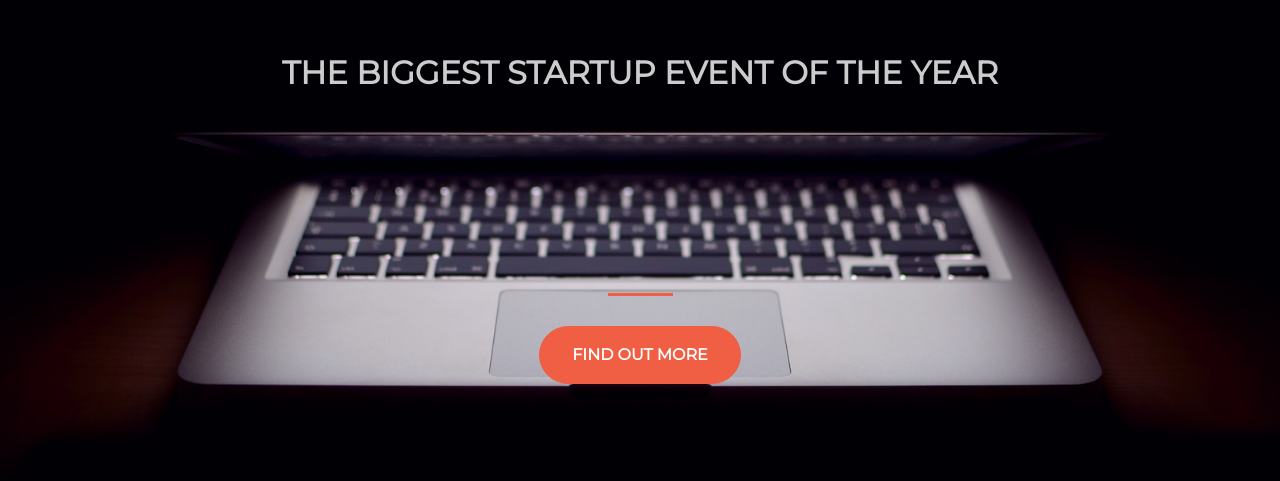
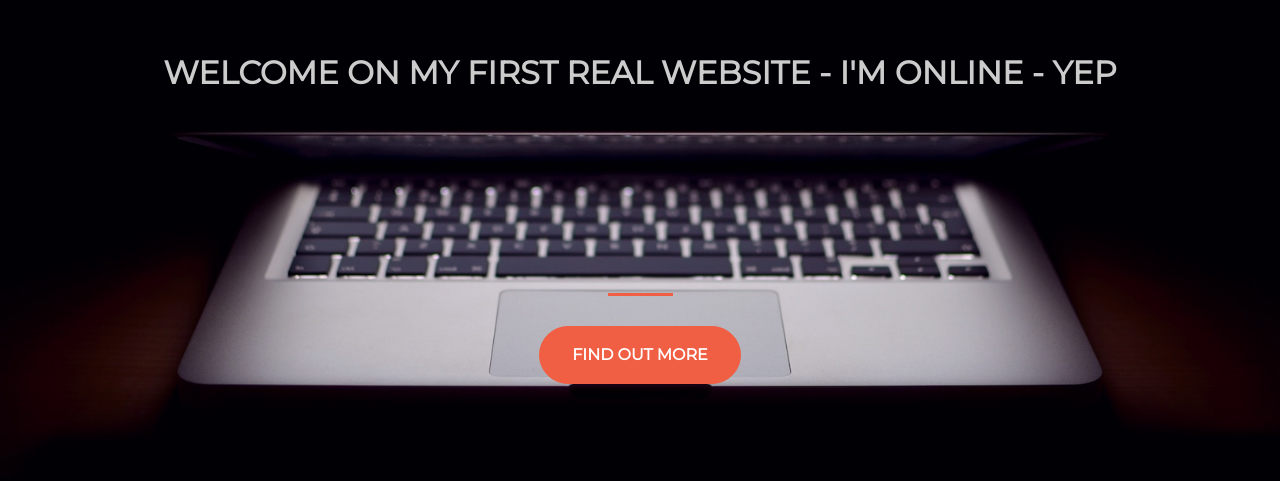
Before and after one commit to mendellini/mendellini.github.io, a plain HTML site: page index.html in a window 1280 px wide. Shown: the part 181-662 px from the top of the page. Drawn offline with nearby package versions, Linux system fonts and the light colour scheme.

Commit message:
update index.html

```diff
--- a/index.html
+++ b/index.html
@@ -21,7 +21,7 @@
         <div class="row">
           <div class="col-lg-12 my-auto">
             <h1 class="text-uppercase faded">
-              <strong>the biggest startup event of the year</strong>
+              <strong>welcome on my first real website - i'm online - yep</strong>
             </h1>
             <hr>
           </div>
```
